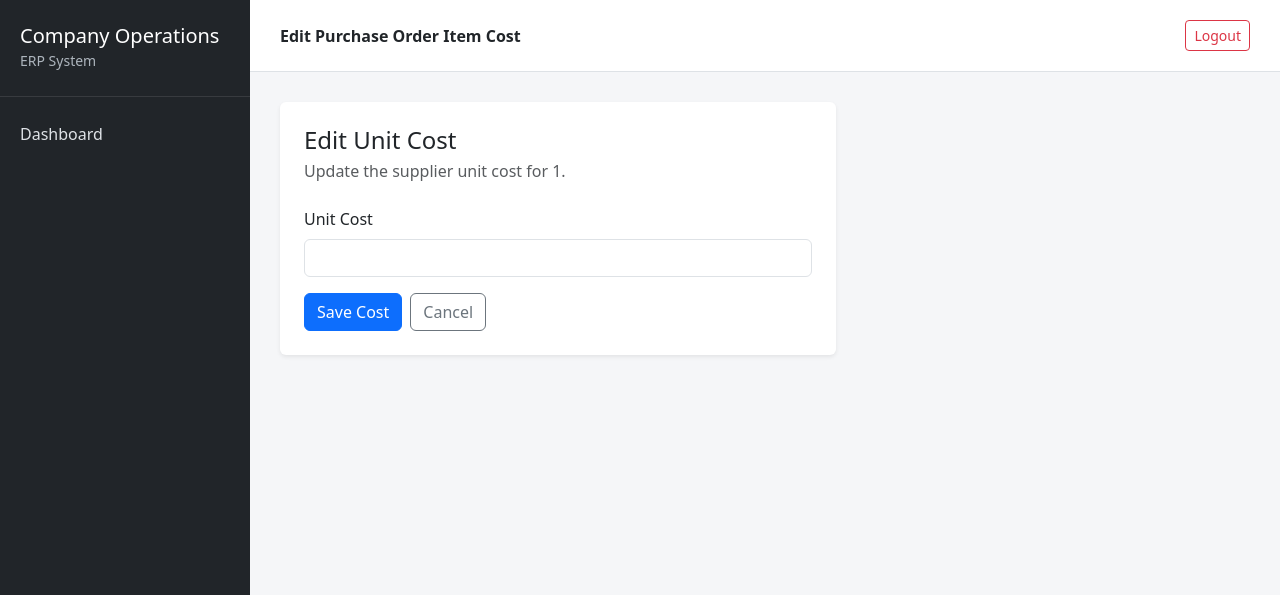
After one commit to pauljohnsuela64-prog/Company-Operations-ERP, a Flask app: template templates/procurement/orders/edit_cost.html in a window 1280 px wide. The commit adds this page. Shown: the top 595 px of the page. Run offline with Flask 3, Linux system fonts and the light colour scheme; the template is opened without the code that fills it: most values are stand-ins (such as "Sample title", 1, 10 or a date in 2020).

Commit message:
Add purchase order item cost editing

```diff
--- a/app.py
+++ b/app.py
@@ -9,8 +9,11 @@ from purchase_order_repository import (
     create_purchase_order_from_request,
     get_all_purchase_orders,
     get_purchase_order_by_id,
+    get_purchase_order_item_by_id,
     get_purchase_order_items,
-)
+    update_purchase_order_item_cost,
+)
+
 from purchase_request_repository import (
     add_purchase_request_item,
     approve_purchase_request,
@@ -2708,6 +2711,108 @@ def view_purchase_order(purchase_order_id):
     )
 
 
+@app.route(
+    "/procurement/orders/<int:purchase_order_id>/items/<int:purchase_order_item_id>/edit-cost",
+    methods=["GET", "POST"],
+)
+@permission_required("procurement.orders.manage")
+def edit_purchase_order_item_cost_route(
+    purchase_order_id,
+    purchase_order_item_id,
+):
+    purchase_order = get_purchase_order_by_id(
+        purchase_order_id
+    )
+
+    if not purchase_order:
+        flash(
+            "Purchase order not found.",
+            "danger",
+        )
+        return redirect(
+            url_for("purchase_orders")
+        )
+
+    if purchase_order["status"] != "DRAFT":
+        flash(
+            "Unit cost can only be edited while the purchase order is in Draft status.",
+            "danger",
+        )
+        return redirect(
+            url_for(
+                "view_purchase_order",
+                purchase_order_id=purchase_order_id,
+            )
+        )
+
+    purchase_order_item = get_purchase_order_item_by_id(
+        purchase_order_item_id
+    )
+
+    if (
+        not purchase_order_item
+        or purchase_order_item["purchase_order_id"]
+        != purchase_order_id
+    ):
+        flash(
+            "Purchase order item not found.",
+            "danger",
+        )
+        return redirect(
+            url_for(
+                "view_purchase_order",
+                purchase_order_id=purchase_order_id,
+            )
+        )
+
+    if request.method == "POST":
+        unit_cost = request.form.get(
+            "unit_cost",
+            "",
+        ).strip()
+
+        try:
+            unit_cost_value = float(unit_cost)
+
+            if unit_cost_value < 0:
+                raise ValueError
+
+        except ValueError:
+            flash(
+                "Unit cost must be zero or greater.",
+                "danger",
+            )
+
+            return render_template(
+                "procurement/orders/edit_cost.html",
+                purchase_order=purchase_order,
+                purchase_order_item=purchase_order_item,
+            )
+
+        update_purchase_order_item_cost(
+            purchase_order_item_id,
+            unit_cost_value,
+        )
+
+        flash(
+            "Purchase order item cost updated successfully.",
+            "success",
+        )
+
+        return redirect(
+            url_for(
+                "view_purchase_order",
+                purchase_order_id=purchase_order_id,
+            )
+        )
+
+    return render_template(
+        "procurement/orders/edit_cost.html",
+        purchase_order=purchase_order,
+        purchase_order_item=purchase_order_item,
+    )
+
+
 @app.route("/logout")
 @login_required
 def logout():
--- /dev/null
+++ b/templates/procurement/orders/edit_cost.html
@@ -0,0 +1,84 @@
+{% extends "base.html" %}
+
+{% block title %}
+Edit Cost | {{ purchase_order.po_number }}
+{% endblock %}
+
+{% block page_title %}
+Edit Purchase Order Item Cost
+{% endblock %}
+
+{% block content %}
+
+<div class="row">
+
+    <div class="col-lg-7">
+
+        <div class="card shadow-sm border-0">
+
+            <div class="card-body p-4">
+
+                <h4 class="mb-1">
+                    Edit Unit Cost
+                </h4>
+
+                <p class="text-muted mb-4">
+                    Update the supplier unit cost for
+                    {{ purchase_order.po_number }}.
+                </p>
+
+                <form method="POST">
+
+                    <div class="mb-3">
+
+                        <label class="form-label">
+                            Unit Cost
+                        </label>
+
+                        <input
+                            type="number"
+                            name="unit_cost"
+                            class="form-control"
+                            min="0"
+                            step="0.01"
+                            value="{{ request.form.get(
+                                'unit_cost',
+                                purchase_order_item.unit_cost
+                            ) }}"
+                            required
+                        >
+
+                    </div>
+
+                    <div class="d-flex gap-2">
+
+                        <button
+                            type="submit"
+                            class="btn btn-primary"
+                        >
+                            Save Cost
+                        </button>
+
+                        <a
+                            href="{{ url_for(
+                                'view_purchase_order',
+                                purchase_order_id=purchase_order.purchase_order_id
+                            ) }}"
+                            class="btn btn-outline-secondary"
+                        >
+                            Cancel
+                        </a>
+
+                    </div>
+
+                </form>
+
+            </div>
+
+        </div>
+
+    </div>
+
+</div>
+
+{% endblock %}
```
Also changed, not shown: purchase_order_repository.py (+60 -0 lines), templates/procurement/orders/view.html (+193 -9 lines).
